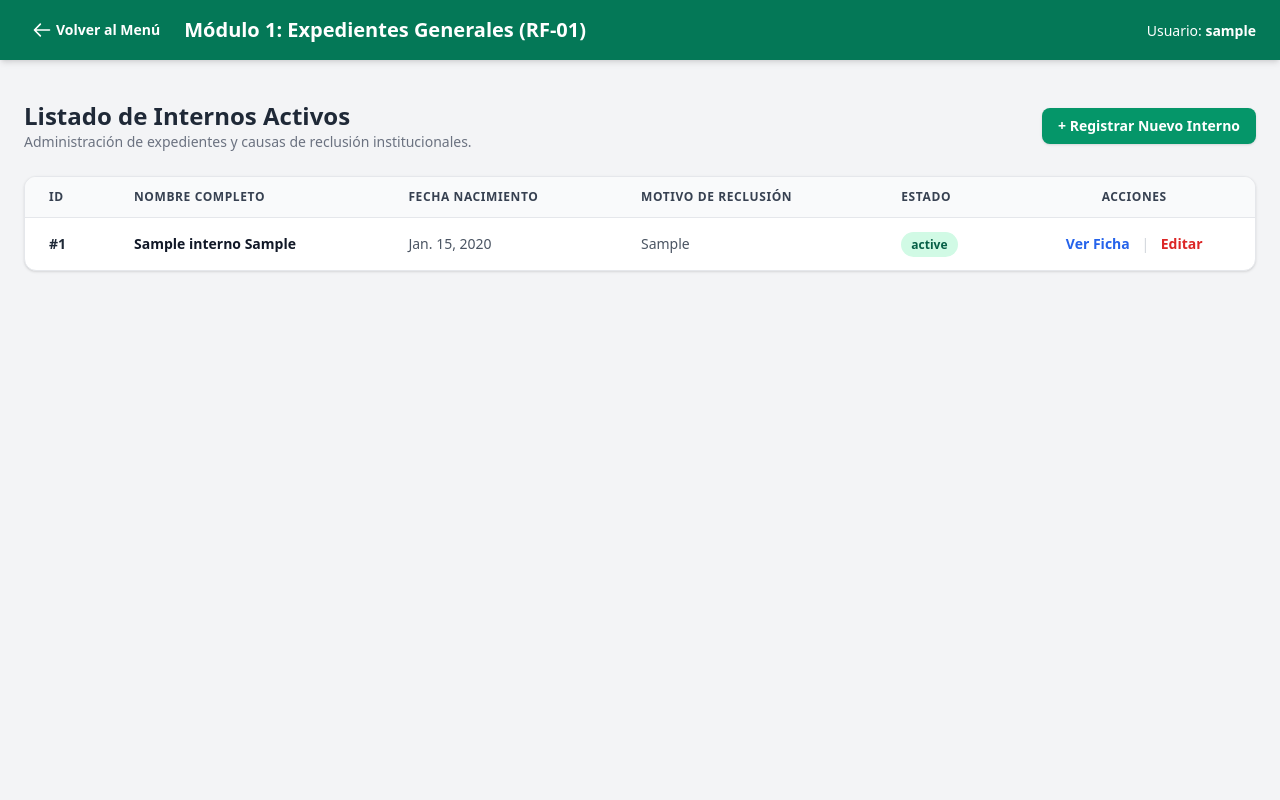
After one commit to Cristian12-Rlopez/Asilo-Cabeza-de-Algodon, a Django app: template core/templates/core/expedientes.html in a window 1280 px wide. The commit adds this page. Run offline with Django 5.2, Linux system fonts and the light colour scheme; tables that the repository leaves empty hold one stand-in row (values such as "Sample post"); the template is opened without the code that fills it: values that come from a table or form of the project are taken from there, most other values are stand-ins (such as "Sample title", 1, 10 or a date in 2020); some libraries are stand-ins or nearby versions.

Commit message:
se actualizo para que expedientes generales pudiera funcionar correctamente

```diff
--- a/core/models.py
+++ b/core/models.py
@@ -1,12 +1,14 @@
 from django.db import models
 
 class Interno(models.Model):
-    nombre = models.CharField(max_length=100)
-    apellido = models.CharField(max_length=100)
-    fecha_nacimiento = models.DateField()
-    motivo_reclusion = models.TextField()
-    psicopatologias = models.TextField(blank=True, null=True)
-    medicinas_de_cajon = models.TextField(blank=True, null=True)
+    nombre = models.CharField(max_length=100, verbose_name="Nombres")
+    apellido = models.CharField(max_length=100, verbose_name="Apellidos")
+    fecha_nacimiento = models.DateField(verbose_name="Fecha de Nacimiento")
+    motivo_reclusion = models.TextField(verbose_name="Motivo o Causa de Reclusión")
+    psicopatologias = models.TextField(blank=True, null=True, verbose_name="Psicopatologías Base")
+    medicinas_cajon = models.TextField(blank=True, null=True, verbose_name="Medicinas de Cajón")
+    estado = models.CharField(max_length=50, default='Activo', verbose_name="Estado del Interno")
+    fecha_creacion = models.DateTimeField(auto_now_add=True, verbose_name="Fecha de Registro")
 
     def __str__(self):
         return f"{self.nombre} {self.apellido}"
--- a/core/templates/core/dashboard.html
+++ b/core/templates/core/dashboard.html
@@ -73,7 +73,7 @@
             <div class="px-3 py-3">
                 <p class="px-3 text-xs font-bold text-emerald-700 uppercase tracking-wider mb-2">1. Gestión de Internos</p>
                 <ul class="space-y-1 text-xs text-gray-700">
-                    <li><a href="#" class="flex items-center space-x-2 px-3 py-1.5 hover:bg-emerald-50 hover:text-emerald-700 rounded-lg transition"><span class="text-gray-400">•</span><span>Expedientes Generales</span></a></li>
+                    <li><a href="{% url 'expedientes_generales' %}" class="flex items-center space-x-2 px-3 py-1.5 hover:bg-emerald-50 hover:text-emerald-700 rounded-lg transition"><span class="text-gray-400">•</span><span>Expedientes Generales</span></a></li>
                     <li><a href="#" class="flex items-center space-x-2 px-3 py-1.5 hover:bg-emerald-50 hover:text-emerald-700 rounded-lg transition"><span class="text-gray-400">•</span><span>Motivos de Reclusión</span></a></li>
                     <li><a href="#" class="flex items-center space-x-2 px-3 py-1.5 hover:bg-emerald-50 hover:text-emerald-700 rounded-lg transition"><span class="text-gray-400">•</span><span>Ficha Médica y Medicinas Cajón</span></a></li>
                     <li><a href="#" class="flex items-center space-x-2 px-3 py-1.5 hover:bg-emerald-50 hover:text-emerald-700 rounded-lg transition"><span class="text-gray-400">•</span><span>Registro Psicopatologías</span></a></li>
--- /dev/null
+++ b/core/templates/core/expedientes.html
@@ -0,0 +1,82 @@
+<!DOCTYPE html>
+<html lang="es">
+<head>
+    <meta charset="UTF-8">
+    <meta name="viewport" content="width=device-width, initial-scale=1.0">
+    <title>Expedientes Generales - Asilo Cabeza de Algodón</title>
+    <script src="https://cdn.tailwindcss.com"></script>
+</head>
+<body class="bg-gray-100 min-h-screen">
+
+    <!-- Barra Superior -->
+    <nav class="bg-emerald-700 text-white shadow-md px-6 py-3 flex justify-between items-center">
+        <div class="flex items-center space-x-4">
+            <a href="{% url 'dashboard' %}" class="hover:bg-emerald-800 p-2 rounded-lg transition text-sm font-semibold flex items-center space-x-1">
+                <svg class="w-5 h-5" fill="none" stroke="currentColor" viewBox="0 0 24 24"><path stroke-linecap="round" stroke-linejoin="round" stroke-width="2" d="M10 19l-7-7m0 0l7-7m-7 7h18"></path></svg>
+                <span>Volver al Menú</span>
+            </a>
+            <span class="text-xl font-bold">Módulo 1: Expedientes Generales (RF-01)</span>
+        </div>
+        <div>
+            <span class="text-sm">Usuario: <strong>{{ usuario.username }}</strong></span>
+        </div>
+    </nav>
+
+    <!-- Contenido Principal -->
+    <div class="max-w-7xl mx-auto py-10 px-6">
+
+        <div class="flex justify-between items-center mb-6">
+            <div>
+                <h2 class="text-2xl font-bold text-gray-800">Listado de Internos Activos</h2>
+                <p class="text-sm text-gray-500">Administración de expedientes y causas de reclusión institucionales.</p>
+            </div>
+            <!-- Botón para Registrar Nuevo Interno (Siguiente paso) -->
+            <a href="#" class="bg-emerald-600 hover:bg-emerald-700 text-white px-4 py-2 rounded-lg text-sm font-bold shadow transition">
+                + Registrar Nuevo Interno
+            </a>
+        </div>
+
+        <!-- Tabla de Datos -->
+        <div class="bg-white rounded-xl shadow overflow-hidden border border-gray-200">
+            <table class="w-full text-left border-collapse">
+                <thead class="bg-gray-50 text-gray-700 text-xs uppercase tracking-wider border-b border-gray-200">
+                    <tr>
+                        <th class="px-6 py-3">ID</th>
+                        <th class="px-6 py-3">Nombre Completo</th>
+                        <th class="px-6 py-3">Fecha Nacimiento</th>
+                        <th class="px-6 py-3">Motivo de Reclusión</th>
+                        <th class="px-6 py-3">Estado</th>
+                        <th class="px-6 py-3 text-center">Acciones</th>
+                    </tr>
+                </thead>
+                <tbody class="divide-y divide-gray-200 text-sm text-gray-600">
+                    {% for interno in internos %}
+                    <tr class="hover:bg-gray-50 transition">
+                        <td class="px-6 py-4 font-bold text-gray-800">#{{ interno.id }}</td>
+                        <td class="px-6 py-4 font-semibold text-gray-900">{{ interno.nombre }} {{ interno.apellido }}</td>
+                        <td class="px-6 py-4">{{ interno.fecha_nacimiento }}</td>
+                        <td class="px-6 py-4 truncate max-w-xs">{{ interno.motivo_reclusion }}</td>
+                        <td class="px-6 py-4">
+                            <span class="bg-emerald-100 text-emerald-800 text-xs px-2.5 py-1 rounded-full font-semibold">{{ interno.estado }}</span>
+                        </td>
+                        <td class="px-6 py-4 text-center space-x-2">
+                            <a href="#" class="text-blue-600 hover:underline font-semibold">Ver Ficha</a>
+                            <span class="text-gray-300">|</span>
+                            <a href="#" class="text-red-600 hover:underline font-semibold">Editar</a>
+                        </td>
+                    </tr>
+                    {% empty %}
+                    <tr>
+                        <td colspan="6" class="px-6 py-10 text-center text-gray-400 italic">
+                            No hay expedientes registrados en el sistema todavía. ¡Usa el panel de administración o crea el formulario de registro para empezar!
+                        </td>
+                    </tr>
+                    {% endfor %}
+                </tbody>
+            </table>
+        </div>
+
+    </div>
+
+</body>
+</html>
--- a/core/urls.py
+++ b/core/urls.py
@@ -1,6 +1,8 @@
 from django.contrib import admin
 from django.urls import path
 from django.contrib.auth import views as auth_views
+from django.urls import path
+from .views import dashboard_view, expedientes_view  # <--- Asegúrate de tener esta línea
 
 urlpatterns = [
     path('admin/', admin.site.urls),
@@ -8,4 +10,6 @@ urlpatterns = [
     # Ruta del Login apuntando a nuestra plantilla personalizada
     path('login/', auth_views.LoginView.as_view(template_name='core/login.html'), name='login'),
     path('logout/', auth_views.LogoutView.as_view(), name='logout'),
+    path('dashboard/', dashboard_view, name='dashboard'),
+    path('expedientes/', expedientes_view, name='expedientes_generales'),
 ]
--- a/mi_proyecto/urls.py
+++ b/mi_proyecto/urls.py
@@ -16,6 +16,7 @@ Including another URLconf
 """
 from django.contrib import admin
 from django.urls import path
+from django.urls import path, include
 from django.contrib.auth import views as auth_views
 from django.views.generic import RedirectView
 from core.views import dashboard_view  # <--- Importamos nuestra vista
```
Also changed, not shown: core/views.py (+10 -0 lines), core/migrations/0003_remove_interno_medicinas_de_cajon_interno_estado_and_more.py (added), db.sqlite3.
